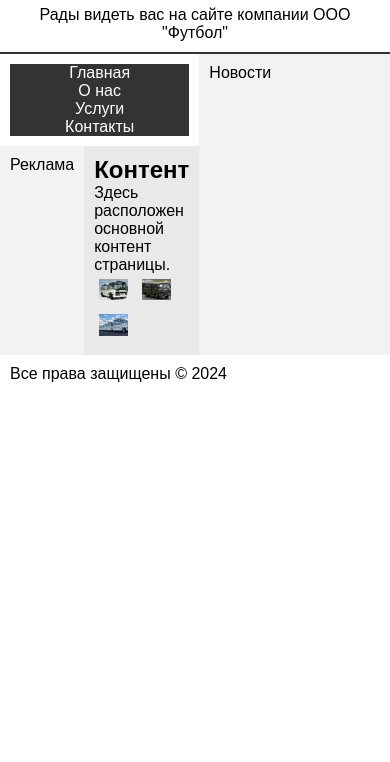
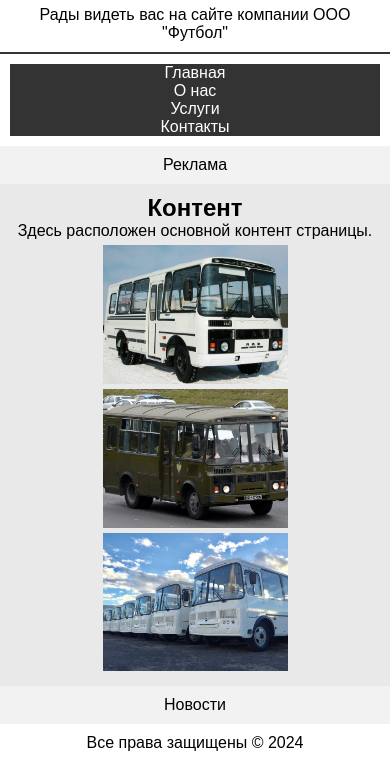
Before and after one commit to Ripkaa/--------4--------, a plain HTML site: page index.html in a window 390 px wide. Shown: the part 118-880 px from the top of the page. Before the commit the page ends 844 px from the top, so only its background shows below. Drawn offline with Linux system fonts and the light colour scheme.

Commit message:
Mobile ver5

```diff
--- a/css/styles.css
+++ b/css/styles.css
@@ -106,7 +106,13 @@ main {
 
 /* Мобильная версия */
 @media (max-width: 768px) {
-    header, nav ul, main, footer {
+    body {
+        display: flex;
+        flex-direction: column;
+        align-items: center;
+    }
+
+    header, nav ul, footer {
         flex-direction: column;
         align-items: center;
     }
@@ -118,19 +124,40 @@ main {
 
     nav ul {
         flex-direction: column;
+        width: 100%;
     }
 
-    main {
+    .container {
+        text-align: center;
         flex-direction: column;
+        width: 100%;
     }
 
-    .ads, .content, .news {
+    .container2 {
+        width: 100%;
+    }
+
+    .container3 {
+        flex-direction: column;
+        width: 100%;
+    }
+
+    .news, .content, .ads {
         width: 100%;
     }
 
     .gallery img {
-        width: 30%;
-        margin: 5px;
+        display: flex;
+        width: 50%;
+        align-items: center;
+        margin: 5px auto;
         transition: transform 0.3s, filter 0.3s;
     }
+
+    footer {
+        display: flex;
+        align-items: center;
+        justify-content: center;
+        width: 100%;
+    }
 }
```
